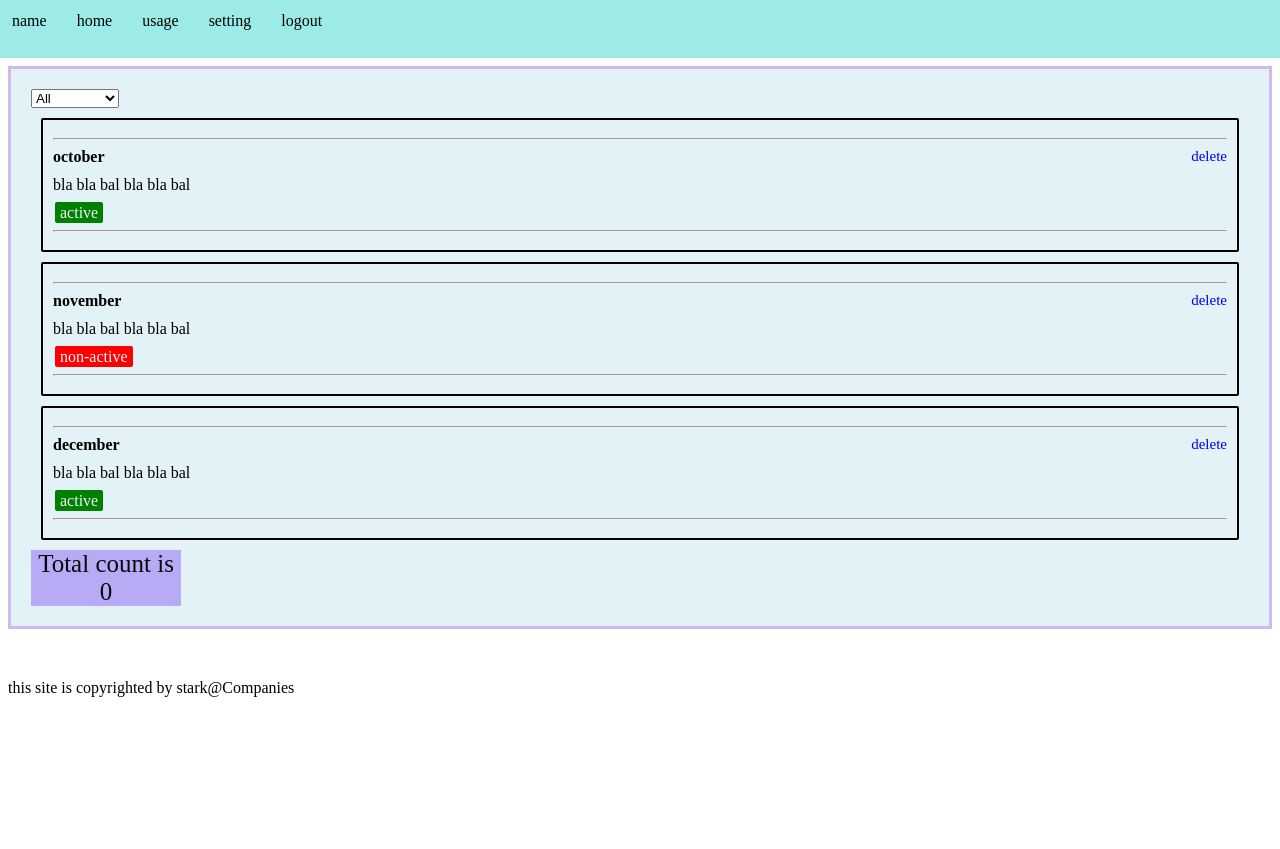
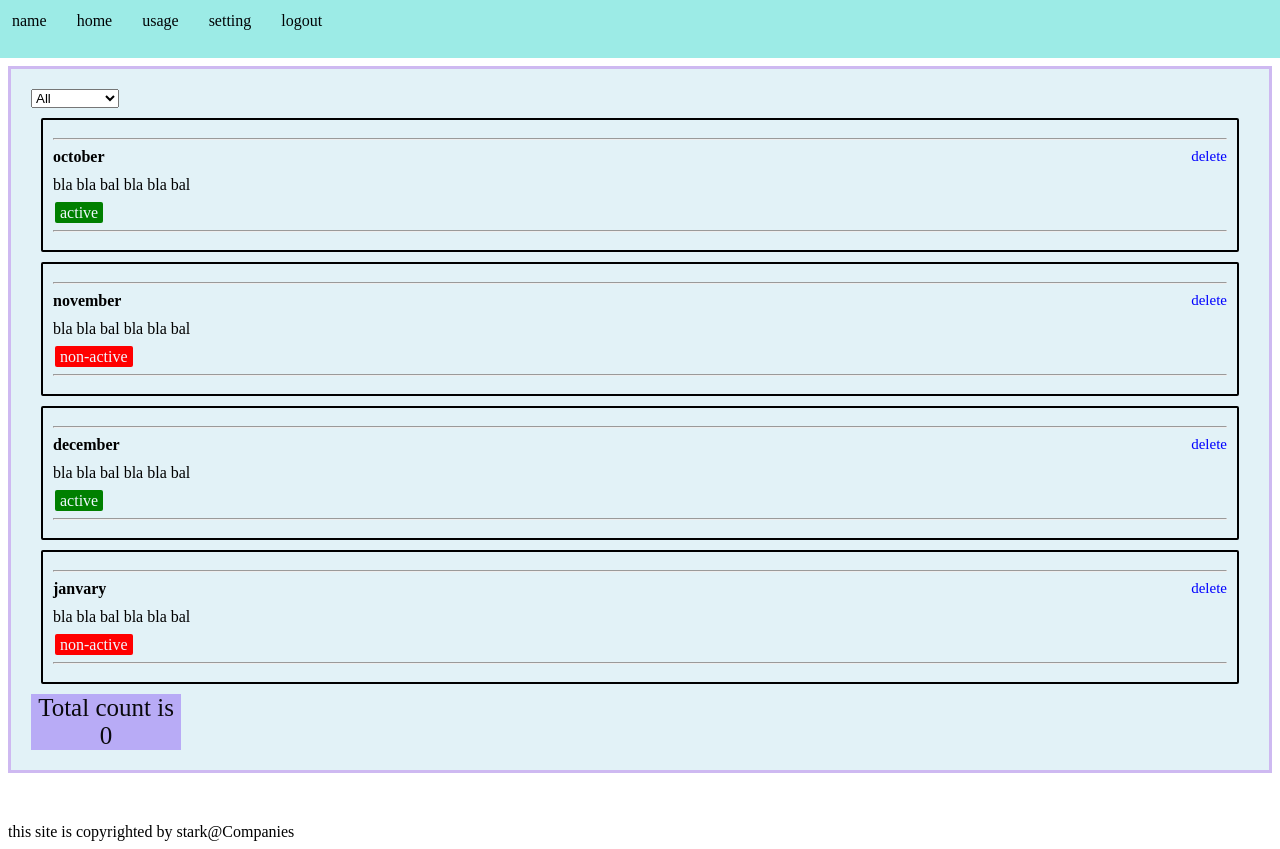
Before and after one commit to Abincjoseph20/check-user, a React (Create React App) app: page / in a window 1280 px wide. Before the commit the page ends 800 px from the top, so only its background shows below. Built offline with nearby package versions, Linux system fonts and the light colour scheme.

Commit message:
controll component part2

```diff
--- a/src/componets/Tools.js
+++ b/src/componets/Tools.js
@@ -6,7 +6,8 @@ class Tools extends React.Component{
     render(){
         const{
             children,
-            onAction
+            onAction,
+            labelValaue
         } = this.props;
 
         // const onlyChild = React.Children.only(children);
@@ -18,7 +19,7 @@ class Tools extends React.Component{
         return(
             <div className="list-tools">
                 <div className="list-hedder">
-                    <select onChange={onAction} name="status">
+                    <select value={labelValaue} onChange={onAction} name="status">
                         <option value="all">All</option>
                         <option value="active">Active</option>
                         <option value="non-active">Non-Active</option>
--- a/src/list/Label.js
+++ b/src/list/Label.js
@@ -8,7 +8,15 @@ class Label extends React.Component{
 
         const props = this.props;
         const style = props.isActive ? {background:'green'} : {background:'red'}
-        return <span onClick={props.onAction} className="list-label-item" style={style}> {props.isActive ? 'active':'non-active'}  </span>;
+        return <span
+            onClick={()=>{props.onAction(props.isActive ? 'active' : 'non-active');
+            }}
+            className="list-label-item"
+            style={style}
+        >
+                {props.isActive ? 'active':'non-active'}
+
+        </span>;
     }
 }
 
--- a/src/list/List.js
+++ b/src/list/List.js
@@ -21,6 +21,12 @@ let arr =[
         title:'december',
         descr:'bla bla bal bla bla bal',
         isActive:true
+    },
+    {
+        id:3,
+        title:'janvary',
+        descr:'bla bla bal bla bla bal',
+        isActive:false
     }
 ];
 
@@ -47,7 +53,7 @@ class List extends React.Component{
 
         // state is change the react component
         this.setState({
-           activeState:value
+            activeState:value
         });
 
     }
@@ -61,6 +67,11 @@ class List extends React.Component{
         });
     }
 
+    handleLabalClcick=(arg)=>{
+        this.setState({
+            activeState:arg
+        });
+    }
 
 
     render(){
@@ -91,8 +102,8 @@ class List extends React.Component{
             // children props is using for access inside the child element of a componet
 
             //here onAction is a props name
-            <Tools onAction={this.onListChange}>
-               <SimpleList data={newList} onAction={this.handleDelete}/>
+            <Tools labelValaue={activeState} onAction={this.onListChange}>
+               <SimpleList onLabelClick={this.handleLabalClcick} data={newList} onAction={this.handleDelete}/>
            </Tools>
         );
     }
--- a/src/list/ListItem.js
+++ b/src/list/ListItem.js
@@ -4,11 +4,12 @@ import './ListItem.css';
 
 function ListItem(props) {
     console.log(props);
-    const {
+    const { // this is props
         title,
         descr,
         isActive,
-        onDelete
+        onDelete,
+        onLabelClick
     } = props;
     return (
         <div className='list-item'>
@@ -20,11 +21,8 @@ function ListItem(props) {
             <div className='list-descr'>
                 {descr}
             </div>
-            <div className='list-label'>
-                <Label onAction={()=>{
-                    console.log('parant clicked')
-                }}
-                isActive={isActive}/>
+            <div  className='list-label'>
+                <Label isActive={isActive}   onAction={onLabelClick}/>
                 <hr />
             </div>
         </div>
--- a/src/list/SimpleList.js
+++ b/src/list/SimpleList.js
@@ -4,7 +4,9 @@ import ListItem from "./ListItem";
 function SimpleList(props){
     const {
         data,
-        onAction
+        onAction,
+        onLabelClick
+
     } = props;
     return(
         <div className="app-list">
@@ -14,6 +16,7 @@ function SimpleList(props){
                                 title={obj.title}
                                 descr={obj.descr}
                                 isActive={obj.isActive}
+                                onLabelClick={onLabelClick}
                                 onDelete={()=>{
                                     onAction(obj);
                                 }}
```
